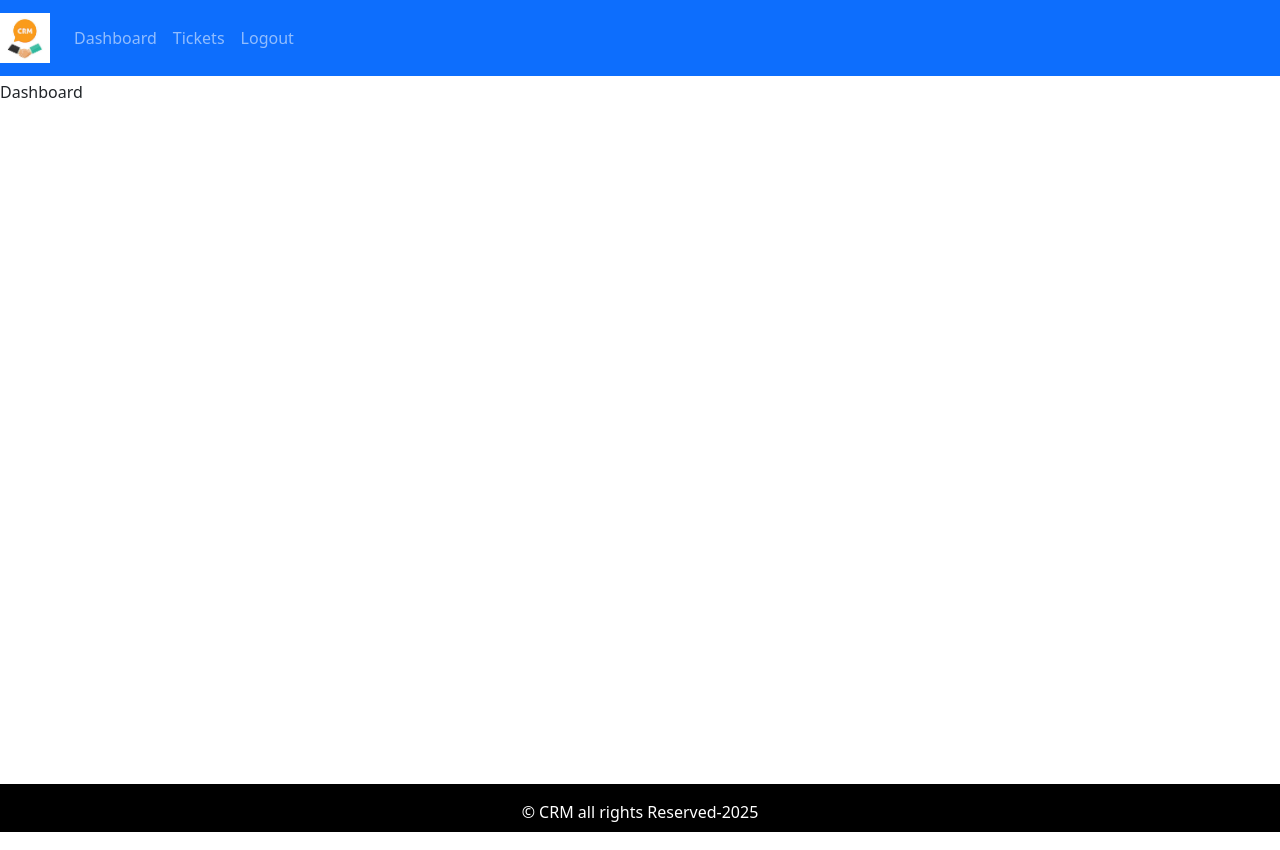
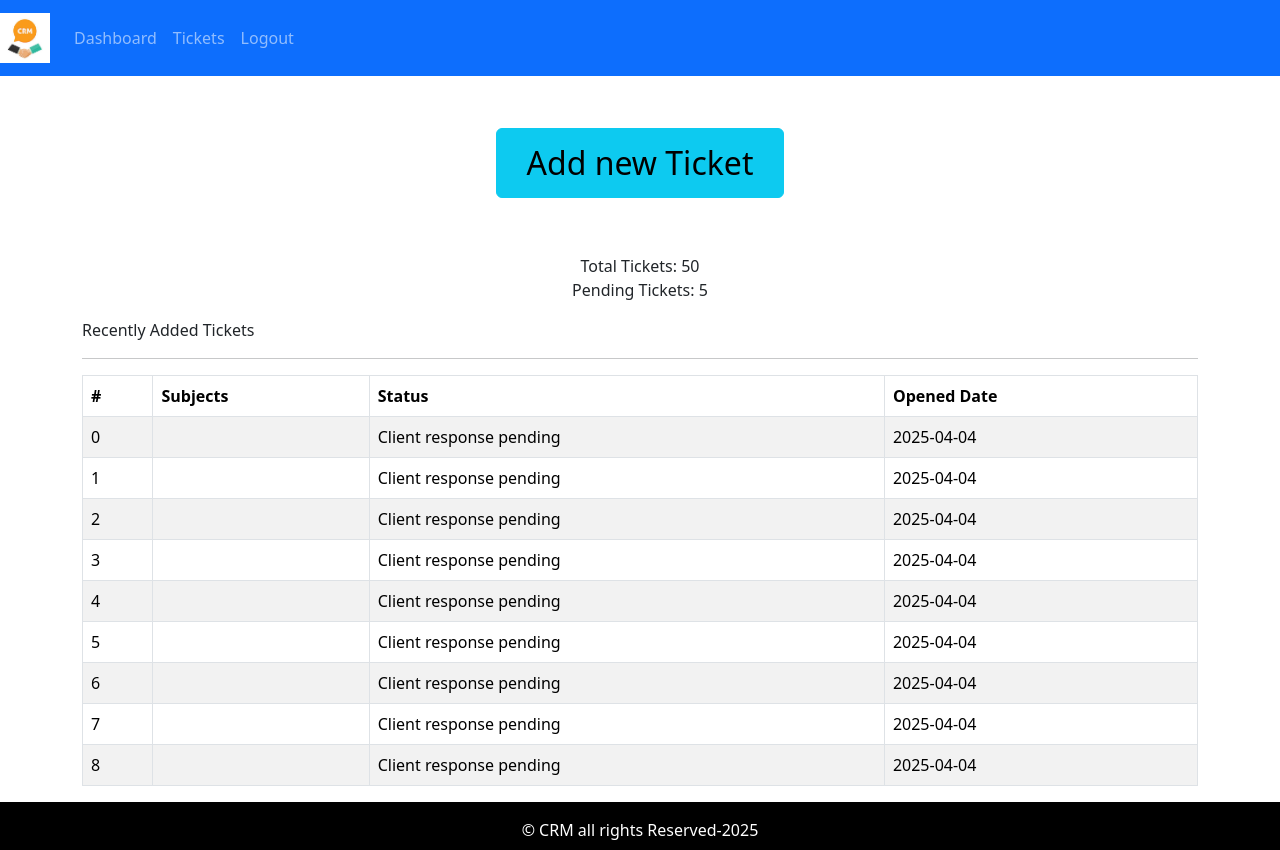
Before and after one commit to Avilekhk/crm-frontEnd, a React (Create React App) app: page / in a window 1280 px wide. Built offline with nearby package versions, Linux system fonts and the light colour scheme.

Commit message:
Added Data

```diff
--- a/src/App.js
+++ b/src/App.js
@@ -1,13 +1,16 @@
 import React from "react";
 import "./App.css";
 // import {Button} from 'react-bootstrap';
+import { Dashboard } from "./page/dashboard/Dashboard.page";
 import { DefaultLayout } from "./layout/DefaultLayout";
 function App() {
   return (
     <div className="App">
       {/* <Entry></Entry>
        */}
-      <DefaultLayout>Dashboard</DefaultLayout>
+      <DefaultLayout>
+        <Dashboard />
+      </DefaultLayout>
     </div>
   );
 }
--- /dev/null
+++ b/src/assets/data/dummy-tickets.json
@@ -0,0 +1,47 @@
+[
+  {
+    "id": 0,
+    "status": "Client response pending",
+    "addedAt": "2025-04-04"
+  },
+  {
+    "id": 1,
+    "status": "Client response pending",
+    "addedAt": "2025-04-04"
+  },
+  {
+    "id": 2,
+    "status": "Client response pending",
+    "addedAt": "2025-04-04"
+  },
+  {
+    "id": 3,
+    "status": "Client response pending",
+    "addedAt": "2025-04-04"
+  },
+  {
+    "id": 4,
+    "status": "Client response pending",
+    "addedAt": "2025-04-04"
+  },
+  {
+    "id": 5,
+    "status": "Client response pending",
+    "addedAt": "2025-04-04"
+  },
+  {
+    "id": 6,
+    "status": "Client response pending",
+    "addedAt": "2025-04-04"
+  },
+  {
+    "id": 7,
+    "status": "Client response pending",
+    "addedAt": "2025-04-04"
+  },
+  {
+    "id": 8,
+    "status": "Client response pending",
+    "addedAt": "2025-04-04"
+  }
+]
--- /dev/null
+++ b/src/components/ticket-table/TicketTable.comp.js
@@ -0,0 +1,37 @@
+import React from "react";
+import { Table } from "react-bootstrap";
+
+export const TicketTable = ({ tickets }) => {
+  return (
+    <Table striped bordered hover>
+      <thead>
+        <tr>
+          <th># </th>
+
+          <th>Subjects</th>
+          <th>Status</th>
+          <th>Opened Date</th>
+        </tr>
+      </thead>
+
+      <tbody>
+        {tickets.length ? (
+          tickets.map((row) => (
+            <tr key={row.id}>
+              <td>{row.id}</td>
+              <td>{row.subject}</td>
+              <td>{row.status}</td>
+              <td>{row.addedAt}</td>
+            </tr>
+          ))
+        ) : (
+          <tr>
+            <td colSpan ="4" className="text-center">
+              No ticket show {""}
+            </td>
+          </tr>
+        )}
+      </tbody>
+    </Table>
+  );
+};
--- /dev/null
+++ b/src/page/dashboard/Dashboard.page.js
@@ -0,0 +1,41 @@
+import React from "react";
+import { Button, Col, Container, Row } from "react-bootstrap";
+
+ import tickets  from "../../assets/data/dummy-tickets.json";
+
+import { TicketTable } from "../../components/ticket-table/TicketTable.comp";
+export const Dashboard = () => {
+  return (
+    <Container>
+      <Row>
+        <Col className="text-center mt-5 mb-2">
+          <Button
+            variant="info"
+            style={{ fontSize: "2rem", padding: "10px 30px" }}
+          >
+            Add new Ticket
+          </Button>
+        </Col>
+      </Row>
+      <Row>
+        <Col className="text-center mt-5 mb-2">
+          <div>Total Tickets: 50</div>
+          <div>Pending Tickets: 5</div>
+        </Col>
+      </Row>
+
+      <Row>
+        <Col className=" mt-2 ">
+          <div>Recently Added Tickets</div>
+        </Col>
+      </Row>
+      <hr />
+
+      <Row>
+        <Col className="recent-ticket ">
+          <TicketTable tickets={tickets} />
+        </Col>
+      </Row>
+    </Container>
+  );
+};
```
